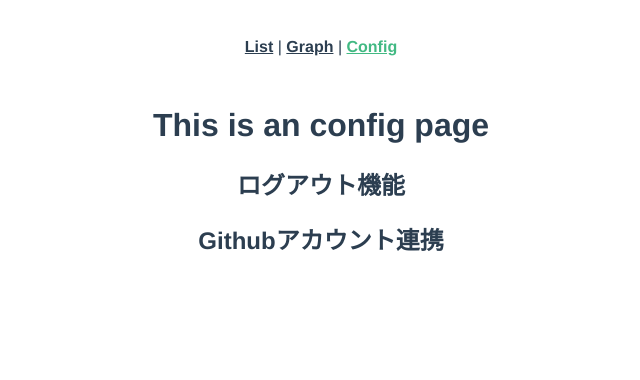
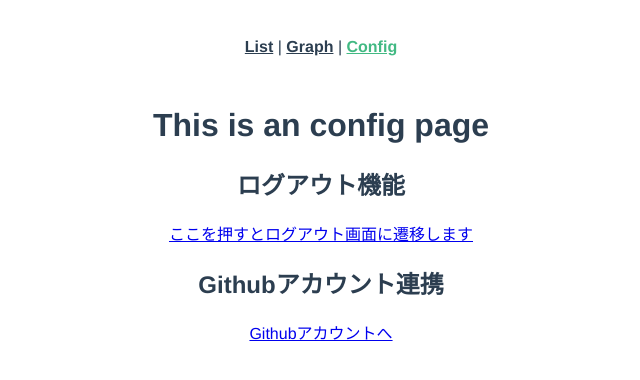
Before and after one commit to kkkumakk001/health_management, a Vue app: page /config in a window 1280 px wide. Shown: the top 380 px of the page, without its empty margins (319-959 px from the left). Built offline with nearby package versions, Linux system fonts and the light colour scheme.

Commit message:
Githubアカウントへのリンクの設定

```diff
--- a/src/views/Config.vue
+++ b/src/views/Config.vue
@@ -2,6 +2,8 @@
   <div class="congif">
     <h1>This is an config page</h1>
     <h2>ログアウト機能</h2>
+    <p><a href="#">ここを押すとログアウト画面に遷移します</a></p>
     <h2>Githubアカウント連携</h2>
+    <p><a href="#">Githubアカウントへ</a></p>
   </div>
 </template>
```
